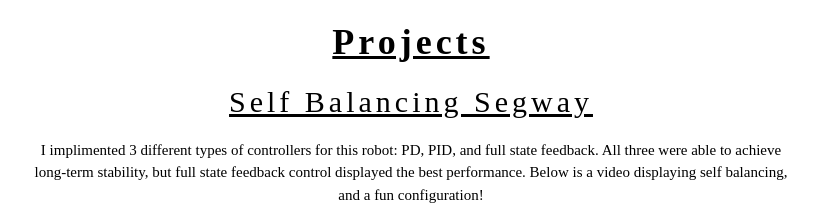
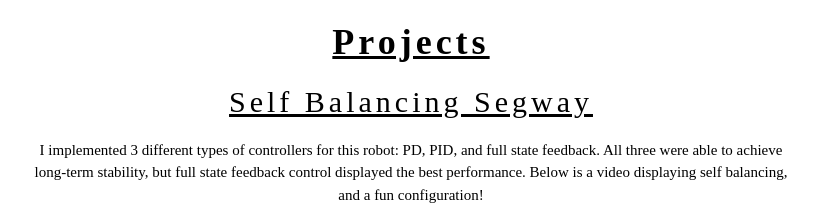
Before and after one commit to lpapalia/lillypapalia.github.io, a plain HTML site: page index.html in a window 1280 px wide. Shown: the part 1460-1678 px from the top of the page, 229-1050 px from the left. Drawn offline with nearby package versions, Linux system fonts and the light colour scheme; grey boxes are pictures that could not be loaded.

Commit message:
Update index.html

```diff
--- a/index.html
+++ b/index.html
@@ -91,7 +91,7 @@ h1, h2, h3, h4, h5, h6 {
   <div class="w3-container w3-content w3-center w3-padding-64" style="max-width:800px" id="projects">
     <h1 class="w3-wide"><b><u>Projects</u></b></h1>
     <h2 class="w3-wide" id = "segway"><u>Self Balancing Segway</u></h2>
-    <p> I implimented 3 different types of controllers for this robot: PD, PID, and full state feedback. All three were able to achieve long-term stability, but full state feedback control displayed the best performance. Below is a video displaying self balancing, and a fun configuration! </p>
+    <p> I implemented 3 different types of controllers for this robot: PD, PID, and full state feedback. All three were able to achieve long-term stability, but full state feedback control displayed the best performance. Below is a video displaying self balancing, and a fun configuration! </p>
     <video width="500" height="280" controls>
     <source src="Papalia_Segway.mp4" type="video/mp4">
      Your browser does not support the video tag.
```
